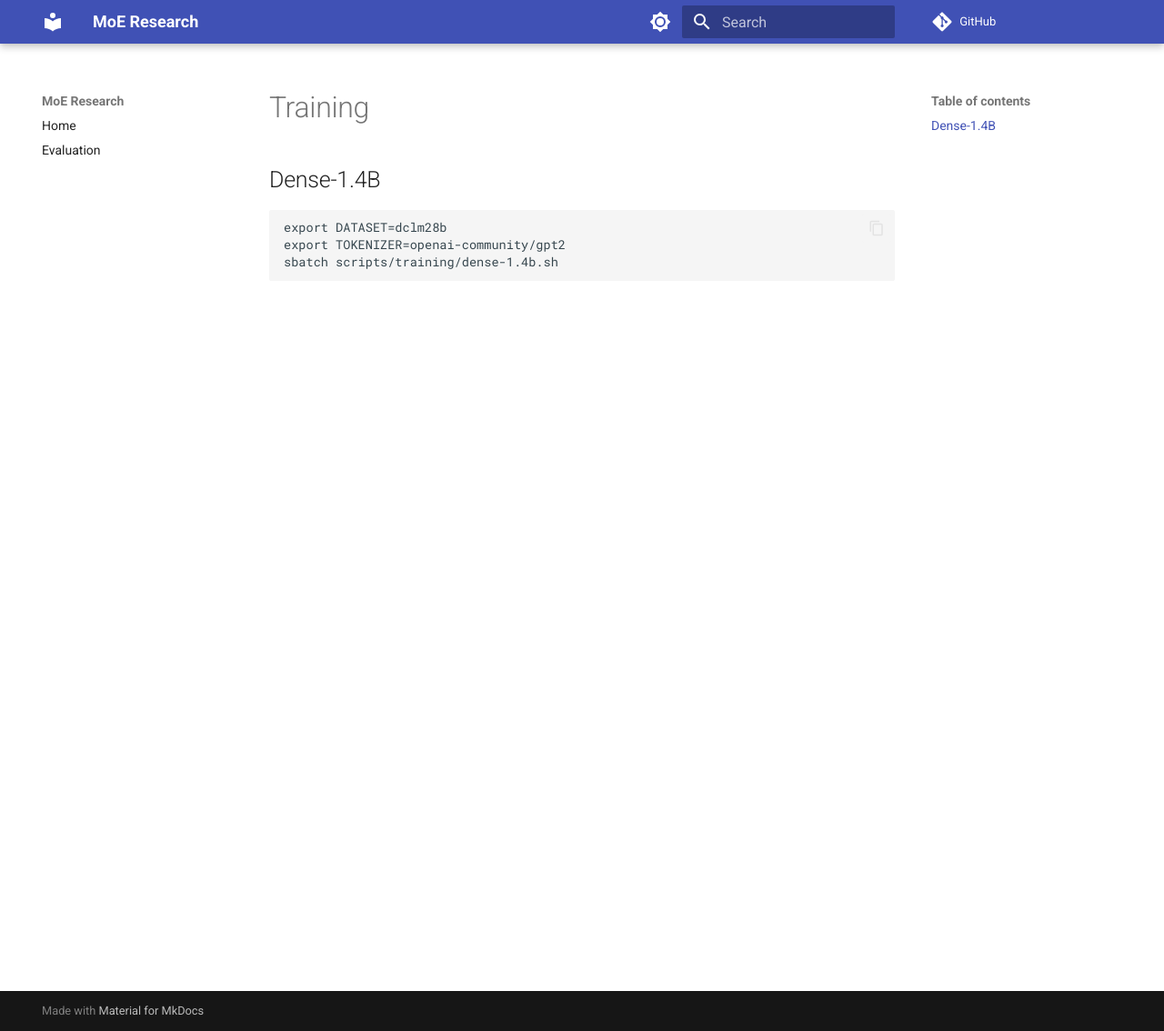
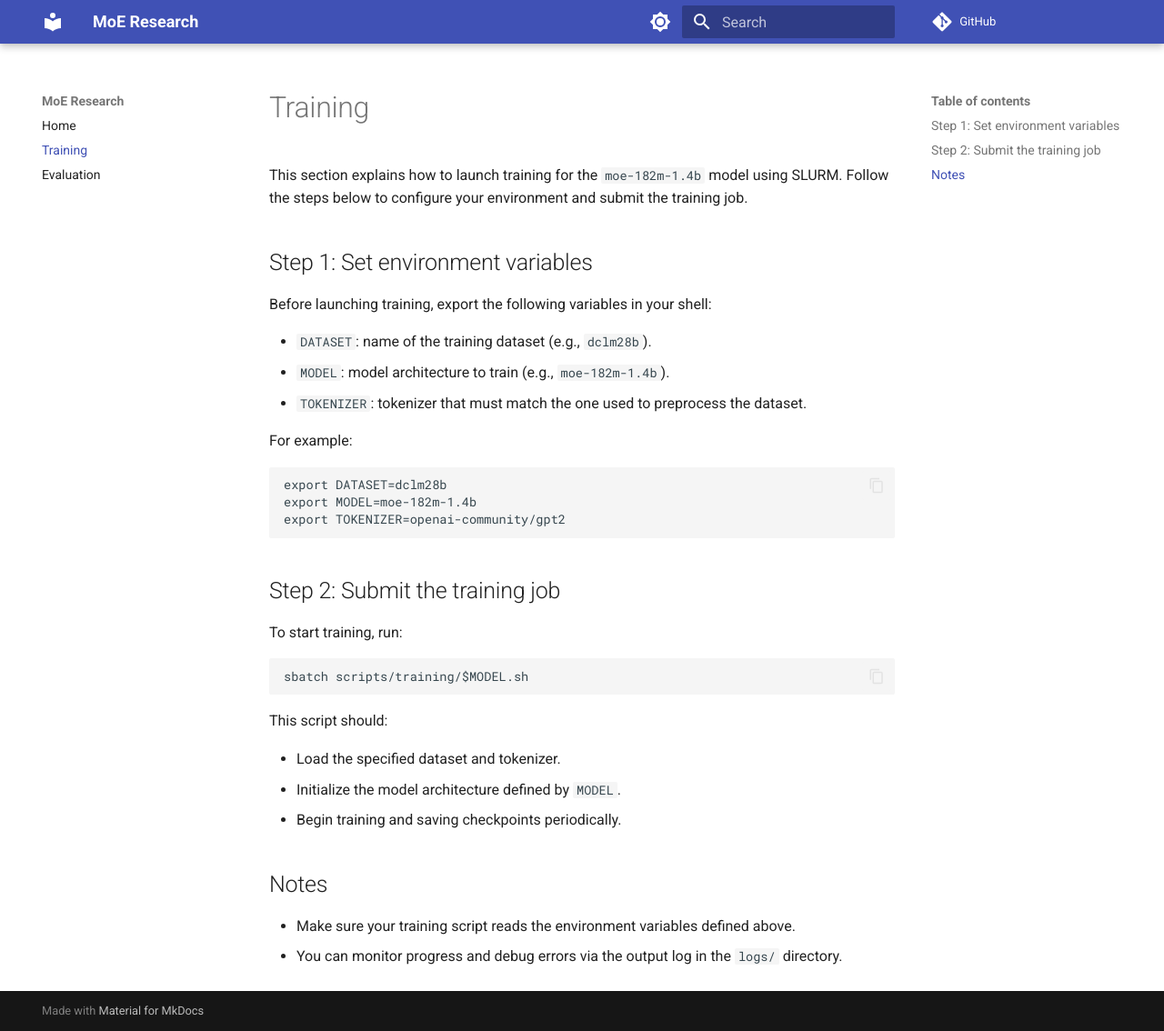
Before and after one commit to cmu-flame/FLAME-MoE, an MkDocs documentation site: the page built from docs/training.md, in a window 1280 px wide and 1134 px high. Shown: the whole window at 91% size. Built offline with MkDocs 1.6.1 and Material for MkDocs 9.7.7, drawn with Linux system fonts in a browser that asks for light colours; comment, search, counter and statistics services are not loaded.

Commit message:
added a brief documentation on the training part.

````diff
--- a/docs/training.md
+++ b/docs/training.md
@@ -1,9 +1,38 @@
 # Training
 
-## Dense-1.4B
+This section explains how to launch training for the `moe-182m-1.4b` model using SLURM. Follow the steps below to configure your environment and submit the training job.
+
+## Step 1: Set environment variables
+
+Before launching training, export the following variables in your shell:
+
+- `DATASET`: name of the training dataset (e.g., `dclm28b`).
+- `MODEL`: model architecture to train (e.g., `moe-182m-1.4b`).
+- `TOKENIZER`: tokenizer that must match the one used to preprocess the dataset.
+
+For example:
 
 ```bash
 export DATASET=dclm28b
+export MODEL=moe-182m-1.4b
 export TOKENIZER=openai-community/gpt2
-sbatch scripts/training/dense-1.4b.sh
 ```
+
+## Step 2: Submit the training job
+
+To start training, run:
+
+```bash
+sbatch scripts/training/$MODEL.sh
+```
+
+This script should:
+
+- Load the specified dataset and tokenizer.
+- Initialize the model architecture defined by `MODEL`.
+- Begin training and saving checkpoints periodically.
+
+## Notes
+
+- Make sure your training script reads the environment variables defined above.
+- You can monitor progress and debug errors via the output log in the `logs/` directory.
--- a/mkdocs.yml
+++ b/mkdocs.yml
@@ -2,6 +2,7 @@ site_name: MoE Research
 
 nav:
   - Home: index.md
+  - Training: training.md
   - Evaluation: evaluation.md
 
 theme:
````
Also changed, not shown: docs/profiling.md (deleted, +0 -10 lines), 1 other file.
